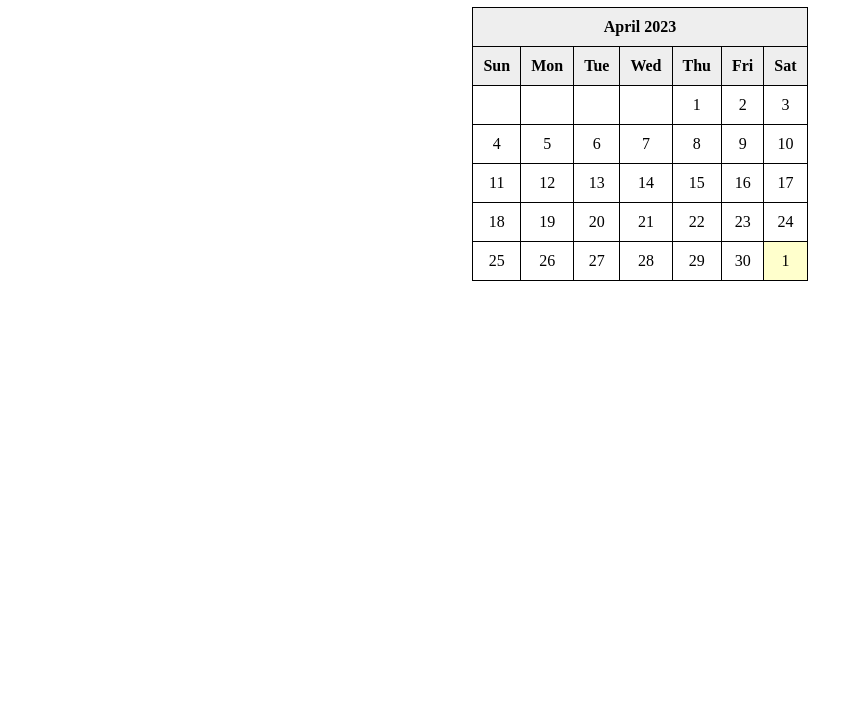
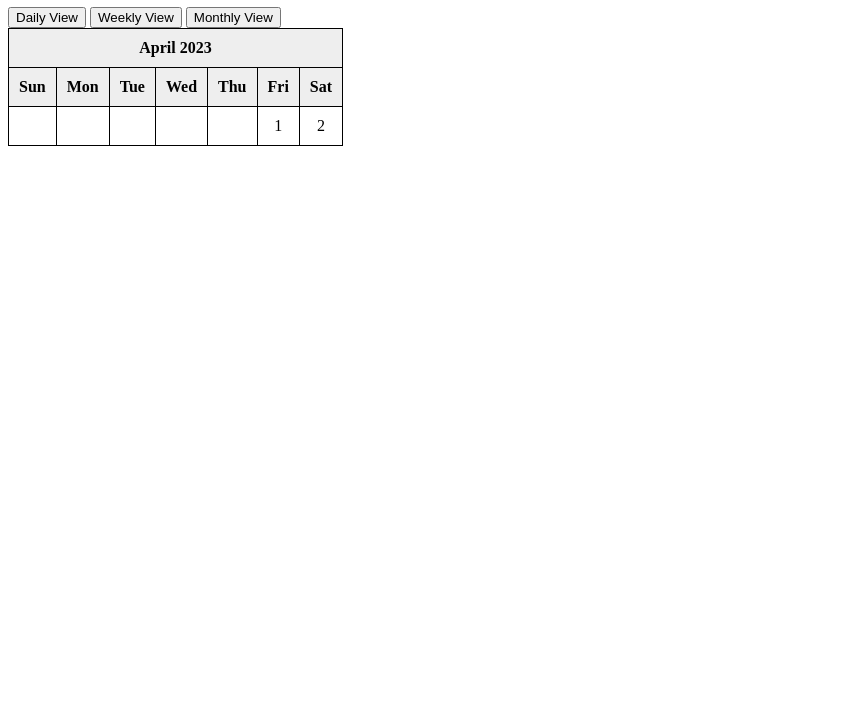
Before and after one commit to sarakreynolds/SyllyCalendar, a plain HTML site: page docs/Calendar.html in a window 1280 px wide. Shown: the part 73-800 px from the top of the page, without its empty margins (0-863 px from the left). Drawn offline with Linux system fonts and the light colour scheme.

Commit message:
Update Calendar.html
First attempt to adding the 3 display view options with toggle buttons for each.

```diff
--- a/docs/Calendar.html
+++ b/docs/Calendar.html
@@ -1,6 +1,5 @@
 <!DOCTYPE html>
 <html>
-  <center>
   <head>
     <meta charset="UTF-8">
     <title>Calendar</title>
@@ -21,11 +20,19 @@
       .today {
         background-color: #FFC;
       }
+      .hidden {
+        display: none;
+      }
     </style>
   </head>
   <body>
     <h1>Calendar</h1>
-    <table>
+    <div>
+      <button onclick="showDailyView()">Daily View</button>
+      <button onclick="showWeeklyView()">Weekly View</button>
+      <button onclick="showMonthlyView()">Monthly View</button>
+    </div>
+    <table id="calendar">
       <tr>
         <th colspan="7">April 2023</th>
       </tr>
@@ -38,52 +45,71 @@
         <th>Fri</th>
         <th>Sat</th>
       </tr>
-      <tr>
+      <tr class="dailyView hidden">
+        <td>12am</td>
+        <td></td>
+        <td></td>
+        <td></td>
+        <td></td>
+        <td></td>
+        <td></td>
+      </tr>
+      <tr class="dailyView hidden">
+        <td>1am</td>
+        <td></td>
+        <td></td>
+        <td></td>
+        <td></td>
+        <td></td>
+        <td></td>
+      </tr>
+      <!-- continue adding rows for all 24 hours -->
+      <tr class="weeklyView hidden">
+        <td></td>
         <td></td>
         <td></td>
         <td></td>
         <td></td>
         <td>1</td>
         <td>2</td>
-        <td>3</td>
       </tr>
-      <tr>
-        <td>4</td>
-        <td>5</td>
-        <td>6</td>
-        <td>7</td>
-        <td>8</td>
-        <td>9</td>
-        <td>10</td>
+      <!-- continue adding rows for all 7 days -->
+      <tr class="monthlyView">
+        <td></td>
+        <td></td>
+        <td></td>
+        <td></td>
+        <td></td>
+        <td>1</td>
+        <td>2</td>
       </tr>
-      <tr>
-        <td>11</td>
-        <td>12</td>
-        <td>13</td>
-        <td>14</td>
-        <td>15</td>
-        <td>16</td>
-        <td>17</td>
-      </tr>
-      <tr>
-        <td>18</td>
-        <td>19</td>
-        <td>20</td>
-        <td>21</td>
-        <td>22</td>
-        <td>23</td>
-        <td>24</td>
-      </tr>
-      <tr>
-        <td>25</td>
-        <td>26</td>
-        <td>27</td>
-        <td>28</td>
-        <td>29</td>
-        <td>30</td>
-        <td class="today">1</td>
-      </tr>
+      <!-- continue adding rows for all 4/5 weeks -->
     </table>
+    <script>
+      function showDailyView() {
+        document.querySelectorAll('.dailyView').forEach(function(row) {
+          row.classList.remove('hidden');
+        });
+        document.querySelectorAll('.weeklyView, .monthlyView').forEach(function(row) {
+          row.classList.add('hidden');
+        });
+      }
+      function showWeeklyView() {
+        document.querySelectorAll('.weeklyView').forEach(function(row) {
+          row.classList.remove('hidden');
+        });
+        document.querySelectorAll('.dailyView, .monthlyView').forEach(function(row) {
+          row.classList.add('hidden');
+        });
+      }
+      function showMonthlyView() {
+        document.querySelectorAll('.monthlyView').forEach(function(row) {
+          row.classList.remove('hidden');
+        });
+        document.querySelectorAll('.dailyView, .weeklyView').forEach(function(row) {
+          row.classList.add('hidden');
+        });
+      }
+    </script>
   </body>
-    <center>
 </html>
```
